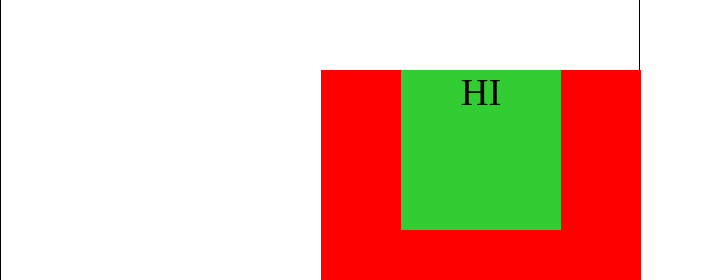
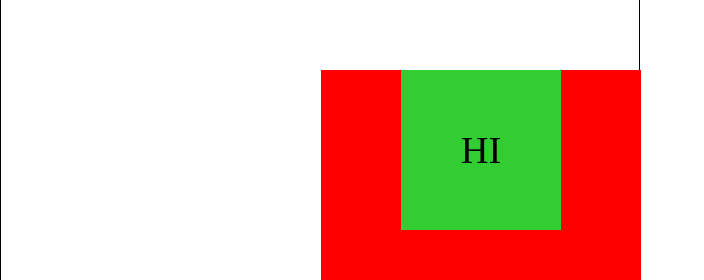
Before and after one commit to rortizva/phase3_challenge, a plain HTML site: page index.html in a window 1280 px wide. Shown: the part 251-531 px from the top of the page, without its empty margins (0-704 px from the left). Drawn offline with Linux system fonts and the light colour scheme.

Commit message:
updates to index.html

```diff
--- a/index.html
+++ b/index.html
@@ -38,6 +38,8 @@
 		.text_box {
 			box-sizing: border-box;
 			display: block;
+			line-height: 0;
+			padding: 50% 0;
 			text-align: center;
 			font-size: 3vw;
 			width: 12.5vw;
```
